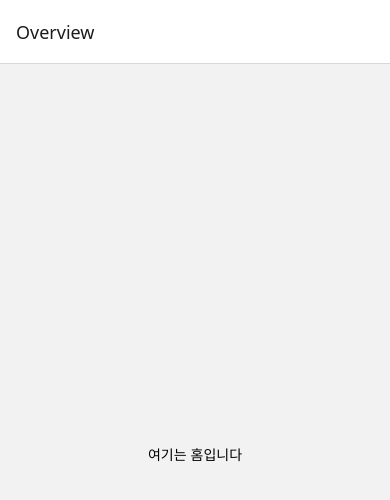
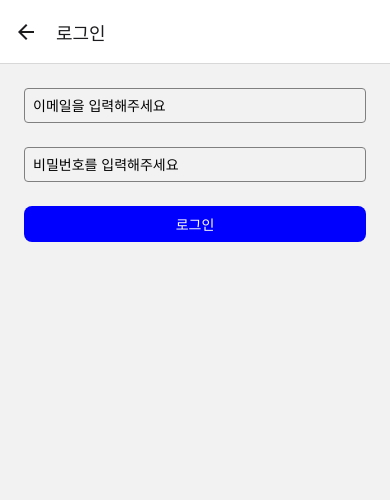
Before and after one commit to aptakqmf12/react-native, a React Native app: screen /SignIn in a window 390 px wide. Before the commit this address had no page. Shown: the top 500 px of the page. Built offline with nearby package versions, Linux system fonts and the light colour scheme.

Commit message:
feat: 컴포넌트 추가

```diff
--- a/App.tsx
+++ b/App.tsx
@@ -1,73 +1,59 @@
 import * as React from 'react';
-import {NavigationContainer, ParamListBase} from '@react-navigation/native';
-import {
-  createNativeStackNavigator,
-  NativeStackScreenProps,
-} from '@react-navigation/native-stack';
-import {StyleSheet, Text, TouchableHighlight, View} from 'react-native';
-import {useCallback} from 'react';
+import {NavigationContainer} from '@react-navigation/native';
+import {createNativeStackNavigator} from '@react-navigation/native-stack';
+import {createBottomTabNavigator} from '@react-navigation/bottom-tabs';
+import PostScreen from './src/pages/post';
+import HomeScreen from './src/pages/main';
+import SignInScreen from './src/pages/signin';
+import SignUpScreen from './src/pages/signup';
 
-type RootStackParamList = {
+export type LoggedInStackParamList = {
   Home: undefined;
-  Details: undefined;
+  Post: undefined;
 };
-type HomeScreenProps = NativeStackScreenProps<RootStackParamList, 'Home'>;
-type DetailsScreenProps = NativeStackScreenProps<ParamListBase, 'Details'>;
 
-function HomeScreen({navigation}: HomeScreenProps) {
-  const onClick = useCallback(() => {
-    navigation.navigate('Details');
-  }, [navigation]);
+export type NotLoggedInStackParamList = {
+  SignIn: undefined;
+  SignUp: undefined;
+};
 
-  return (
-    <View c style={{flex: 1, alignItems: 'center', justifyContent: 'center'}}>
-      <TouchableHighlight onPress={onClick}>
-        <Text>여기는 홈입니다</Text>
-      </TouchableHighlight>
-    </View>
-  );
-}
+const Tab = createBottomTabNavigator<LoggedInStackParamList>();
+const Stack = createNativeStackNavigator<NotLoggedInStackParamList>();
 
-function DetailsScreen({navigation}: DetailsScreenProps) {
-  const onClick = useCallback(() => {
-    navigation.navigate('Home');
-  }, [navigation]);
-
-  return (
-    <View style={{flex: 1, alignItems: 'center', justifyContent: 'center'}}>
-      <TouchableHighlight onPress={onClick}>
-        <Text>디테일 페이지 입니다2</Text>
-      </TouchableHighlight>
-    </View>
-  );
-}
-
-const Stack = createNativeStackNavigator<RootStackParamList>();
 function App() {
+  const isLogin = false;
   return (
     <NavigationContainer>
-      <Stack.Navigator initialRouteName="Home">
-        <Stack.Screen
-          name="Home"
-          component={HomeScreen}
-          options={{title: 'Overview'}}
-        />
-        <Stack.Screen name="Details">
-          {props => <DetailsScreen {...props} />}
-        </Stack.Screen>
-      </Stack.Navigator>
+      {isLogin ? (
+        <Tab.Navigator initialRouteName="Home">
+          <Tab.Screen
+            name="Home"
+            component={HomeScreen}
+            options={{title: '홈', headerShown: true}}
+          />
+
+          <Tab.Screen
+            name="Post"
+            component={PostScreen}
+            options={{title: '포스트 상세'}}
+          />
+        </Tab.Navigator>
+      ) : (
+        <Stack.Navigator initialRouteName="SignUp">
+          <Stack.Screen
+            name="SignIn"
+            component={SignInScreen}
+            options={{title: '로그인'}}
+          />
+          <Stack.Screen
+            name="SignUp"
+            component={SignUpScreen}
+            options={{title: '회원가입'}}
+          />
+        </Stack.Navigator>
+      )}
     </NavigationContainer>
   );
 }
 
-
-const styles = StyleSheet.create({
-  homeContainer: {
-    backgroundColor: "#eee"
-  },
-  detailsContainer : {
-    backgroundColor: "#f0f"
-  }
-});
-
 export default App;
--- a/package.json
+++ b/package.json
@@ -11,10 +11,13 @@
   },
   "dependencies": {
     "@react-native-async-storage/async-storage": "^1.24.0",
+    "@react-navigation/bottom-tabs": "^7.2.0",
     "@react-navigation/native": "^7.0.14",
     "@react-navigation/native-stack": "^7.2.0",
+    "dayjs": "^1.11.13",
     "react": "18.3.1",
     "react-native": "0.77.1",
+    "react-native-keyboard-aware-scrollview": "^2.1.0",
     "react-native-safe-area-context": "^5.2.0",
     "react-native-screens": "^4.6.0"
   },
--- /dev/null
+++ b/src/pages/delivery/index.tsx
@@ -0,0 +1,5 @@
+interface indexProps {}
+
+export default function Delivery({}: indexProps) {
+  return <></>;
+}
--- /dev/null
+++ b/src/pages/main/index.tsx
@@ -0,0 +1,60 @@
+import {useCallback} from 'react';
+import {FlatList, Text, TouchableHighlight, View} from 'react-native';
+import * as React from 'react';
+import {NativeStackScreenProps} from '@react-navigation/native-stack';
+import {LoggedInStackParamList} from '../../../App.tsx';
+import PostItem, {PostItemProps} from '../../components/PostItem.tsx';
+
+type HomeScreenProps = NativeStackScreenProps<LoggedInStackParamList, 'Home'>;
+
+export default function HomeScreen({navigation}: HomeScreenProps) {
+  const onClickPost = useCallback(() => {
+    navigation.navigate('Post');
+  }, [navigation]);
+
+  const postList: PostItemProps[] = [
+    {
+      id: 1,
+      title: '포스트 1화',
+      price: 1000,
+      content: '포스트를 시작합니다',
+      publishedAt: 1594911223678,
+      profile: {
+        nickname: '김태완',
+      },
+    },
+    {
+      id: 2,
+      title: '포스트 2화',
+      price: 1000,
+      content: '하이라이트',
+      publishedAt: 1594911223678,
+      profile: {
+        nickname: '김태완',
+      },
+    },
+    {
+      id: 3,
+      title: '포스트 3화',
+      price: 1000,
+      content: '마지막 화',
+      publishedAt: 1594911223678,
+      profile: {
+        nickname: '김태완',
+      },
+    },
+  ];
+
+  return (
+    <View style={{flex: 1}}>
+      <FlatList
+        data={postList}
+        renderItem={data => <PostItem {...data.item} />}
+      />
+
+      <TouchableHighlight onPress={onClickPost}>
+        <Text>여기는 홈입니다</Text>
+      </TouchableHighlight>
+    </View>
+  );
+}
--- /dev/null
+++ b/src/pages/post/index.tsx
@@ -0,0 +1,30 @@
+import {useCallback} from 'react';
+import {
+  Text,
+  TouchableHighlight,
+  TouchableWithoutFeedback,
+  View,
+} from 'react-native';
+import * as React from 'react';
+import {NativeStackScreenProps} from '@react-navigation/native-stack';
+import {ParamListBase} from '@react-navigation/native';
+
+type DetailsScreenProps = NativeStackScreenProps<ParamListBase, 'Post'>;
+
+export default function PostScreen({navigation}: DetailsScreenProps) {
+  const onClick = useCallback(() => {
+    navigation.navigate('Home');
+  }, [navigation]);
+
+  return (
+    <View style={{flex: 1, alignItems: 'center', justifyContent: 'center'}}>
+      <TouchableHighlight onPress={onClick}>
+        <Text>ghi</Text>
+      </TouchableHighlight>
+
+      <TouchableWithoutFeedback onPress={() => {}}>
+        <Text>TouchableWithoutFeedback</Text>
+      </TouchableWithoutFeedback>
+    </View>
+  );
+}
--- /dev/null
+++ b/src/pages/signin/index.tsx
@@ -0,0 +1,77 @@
+import {
+  Pressable,
+  TextInput,
+  View,
+  Text,
+  StyleSheet,
+  KeyboardAvoidingView,
+} from 'react-native';
+import React, {useRef, useState} from 'react';
+
+export default function SignInScreen() {
+  const emailRef = useRef<TextInput | null>(null);
+  const passwordRef = useRef<TextInput | null>(null);
+  const [email, setEmail] = useState('');
+  const [password, setPassword] = useState('');
+  return (
+    <KeyboardAvoidingView behavior={'position'} style={styles.container}>
+      <View style={styles.inputWrapper}>
+        <TextInput
+          placeholder={'이메일을 입력해주세요'}
+          value={email}
+          onChangeText={setEmail}
+          importantForAutofill={'yes'}
+          autoComplete={'email'}
+          textContentType={'emailAddress'}
+          keyboardType={'email-address'}
+          ref={emailRef}
+          onSubmitEditing={() => passwordRef.current?.focus()}
+        />
+      </View>
+
+      <View style={styles.inputWrapper}>
+        <TextInput
+          placeholder={'비밀번호를 입력해주세요'}
+          value={password}
+          onChangeText={setPassword}
+          secureTextEntry={true}
+          ref={passwordRef}
+        />
+      </View>
+
+      <Pressable>
+        <Text
+          style={StyleSheet.compose(
+            styles.loginButton,
+            styles.loginButtonActive,
+          )}>
+          로그인
+        </Text>
+      </Pressable>
+    </KeyboardAvoidingView>
+  );
+}
+const styles = StyleSheet.create({
+  container: {
+    gap: 24,
+    padding: 24,
+  },
+  inputWrapper: {
+    alignItems: 'flex-start',
+    borderWidth: StyleSheet.hairlineWidth,
+    borderColor: 'gray',
+
+    padding: 8,
+    borderRadius: 4,
+  },
+  loginButton: {
+    textAlign: 'center',
+    backgroundColor: 'gray',
+    color: 'white',
+    padding: 8,
+    borderRadius: 8,
+  },
+  loginButtonActive: {
+    backgroundColor: 'blue',
+  },
+});
--- /dev/null
+++ b/src/pages/signup/index.tsx
@@ -0,0 +1,76 @@
+import {
+  Pressable,
+  TextInput,
+  View,
+  Text,
+  StyleSheet,
+  KeyboardAvoidingView,
+} from 'react-native';
+import React, {useRef, useState} from 'react';
+
+export default function SignUpScreen() {
+  const emailRef = useRef<TextInput | null>(null);
+  const passwordRef = useRef<TextInput | null>(null);
+  const [email, setEmail] = useState('');
+  const [password, setPassword] = useState('');
+  return (
+    <KeyboardAvoidingView style={styles.container}>
+      <View style={styles.inputWrapper}>
+        <TextInput
+          placeholder={'이메일을 입력해주세요'}
+          value={email}
+          onChangeText={setEmail}
+          importantForAutofill={'yes'}
+          autoComplete={'email'}
+          textContentType={'emailAddress'}
+          keyboardType={'email-address'}
+          ref={emailRef}
+          onSubmitEditing={() => passwordRef.current?.focus()}
+        />
+      </View>
+
+      <View style={styles.inputWrapper}>
+        <TextInput
+          placeholder={'비밀번호를 입력해주세요'}
+          value={password}
+          onChangeText={setPassword}
+          secureTextEntry={true}
+          ref={passwordRef}
+        />
+      </View>
+
+      <Pressable>
+        <Text
+          style={StyleSheet.compose(
+            styles.loginButton,
+            styles.loginButtonActive,
+          )}>
+          회원가입
+        </Text>
+      </Pressable>
+    </KeyboardAvoidingView>
+  );
+}
+const styles = StyleSheet.create({
+  container: {
+    display: 'flex',
+    gap: 24,
+    padding: 24,
+  },
+  inputWrapper: {
+    borderWidth: StyleSheet.hairlineWidth,
+    borderColor: 'gray',
+    padding: 8,
+    borderRadius: 4,
+  },
+  loginButton: {
+    textAlign: 'center',
+    backgroundColor: 'gray',
+    color: 'white',
+    padding: 8,
+    borderRadius: 8,
+  },
+  loginButtonActive: {
+    backgroundColor: 'blue',
+  },
+});
```
Also changed, not shown: src/components/DisMissKeyboardView.tsx (added, +26 -0 lines), src/components/PostItem.tsx (added, +52 -0 lines), 2 other files (tests, documents, lock files or other folders).
